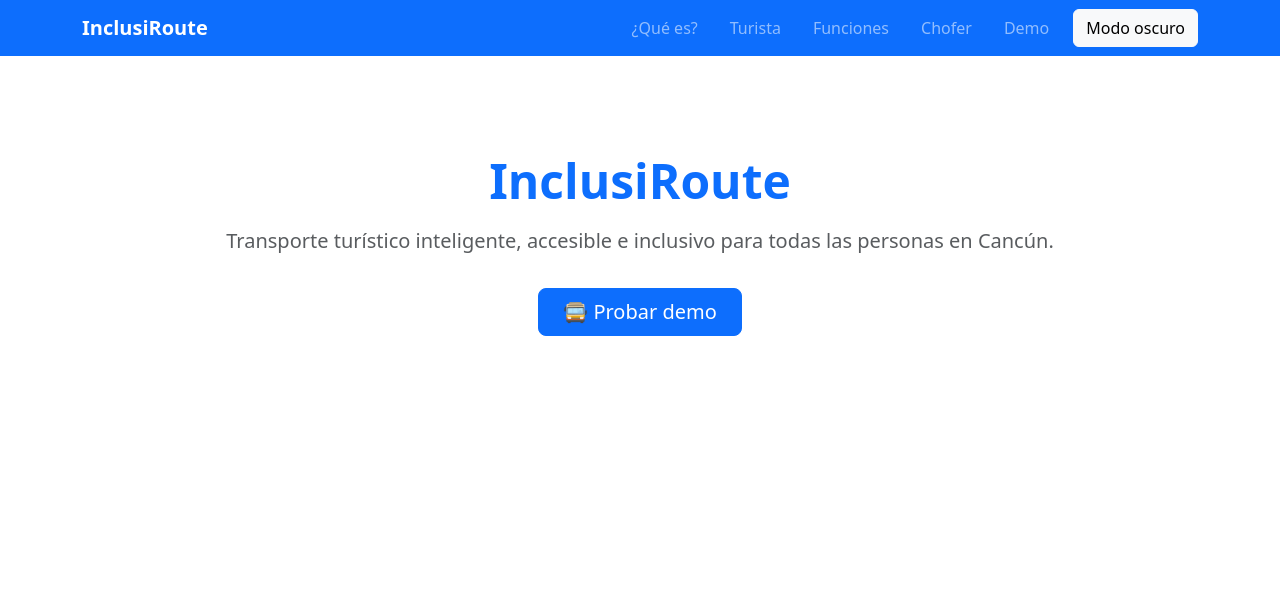
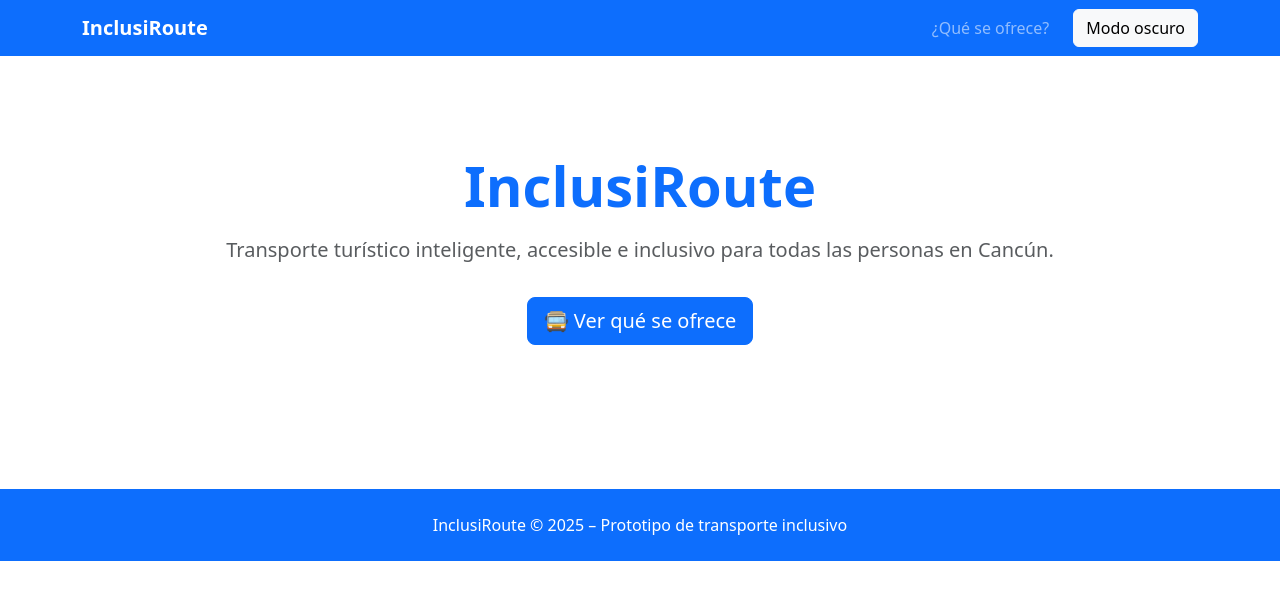
Before and after one commit to CarlosFranciscoTovarPerez/Proyecto-TucanThon, a website: page index.html in a window 1280 px wide. Drawn offline with nearby package versions, Linux system fonts and the light colour scheme.

Commit message:
index mejorado

```diff
--- a/index.html
+++ b/index.html
@@ -3,20 +3,21 @@
 <head>
   <meta charset="utf-8">
   <meta name="viewport" content="width=device-width, initial-scale=1">
-    <title>InclusiRoute – Inicio</title>
+  <title>InclusiRoute – Transporte Turístico Inclusivo</title>
 
   <link href="https://cdn.jsdelivr.net/npm/bootstrap@5.3.3/dist/css/bootstrap.min.css" rel="stylesheet">
 
   <style>
-      .hero-section {
+    .hero {
       padding: 6rem 0;
+      text-align: center;
     }
   </style>
 </head>
 
 <body>
 
-<!-- NAV -->
+<!-- NAV NUEVO -->
 <nav class="navbar navbar-expand-lg bg-primary navbar-dark sticky-top">
   <div class="container">
     <a class="navbar-brand fw-bold" href="index.html">InclusiRoute</a>
@@ -27,11 +28,7 @@
 
     <div class="collapse navbar-collapse" id="navMenu">
       <ul class="navbar-nav ms-auto gap-3">
-        <li class="nav-item"><a class="nav-link" href="QuienesSomos.html">¿Qué es?</a></li>
-        <li class="nav-item"><a class="nav-link" href="turista.html">Turista</a></li>
-        <li class="nav-item"><a class="nav-link" href="funciones.html">Funciones</a></li>
-        <li class="nav-item"><a class="nav-link" href="chofer.html">Chofer</a></li>
-        <li class="nav-item"><a class="nav-link" href="demo.html">Demo</a></li>
+        <li class="nav-item"><a class="nav-link" href="QuienesSomos.html">¿Qué se ofrece?</a></li>
       </ul>
 
       <button id="toggle-dark" class="btn btn-light ms-3">Modo oscuro</button>
@@ -39,23 +36,30 @@
   </div>
 </nav>
 
-<!-- HERO -->
-<section class="hero-section text-center">
+
+<!-- HERO SECTION -->
+<section class="hero">
   <div class="container">
-    <h1 class="fw-bold display-5 text-primary">InclusiRoute</h1>
+    <h1 class="display-4 fw-bold text-primary">InclusiRoute</h1>
     <p class="lead text-muted mt-3">
       Transporte turístico inteligente, accesible e inclusivo para todas las personas en Cancún.
     </p>
 
-    <button onclick="location.href='demo.html'" class="btn btn-primary btn-lg px-4 mt-3">
-      🚍 Probar demo
-    </button>
+    <a href="QuienesSomos.html" class="btn btn-primary btn-lg mt-3">
+      🚍 Ver qué se ofrece
+    </a>
   </div>
 </section>
 
+
+<footer class="bg-primary text-white text-center py-4 mt-5">
+  InclusiRoute © 2025 – Prototipo de transporte inclusivo
+</footer>
+
+
 <script src="https://cdn.jsdelivr.net/npm/bootstrap@5.3.3/dist/js/bootstrap.bundle.min.js"></script>
 
-<!-- MODO OSCURO -->
+<!-- MODO OSCURO (FUNCIONA EN TODAS LAS PÁGINAS) -->
 <script>
   const toggleBtn = document.getElementById("toggle-dark");
   const html = document.documentElement;
```
Lines whose indentation alone changed are shown as unchanged.
